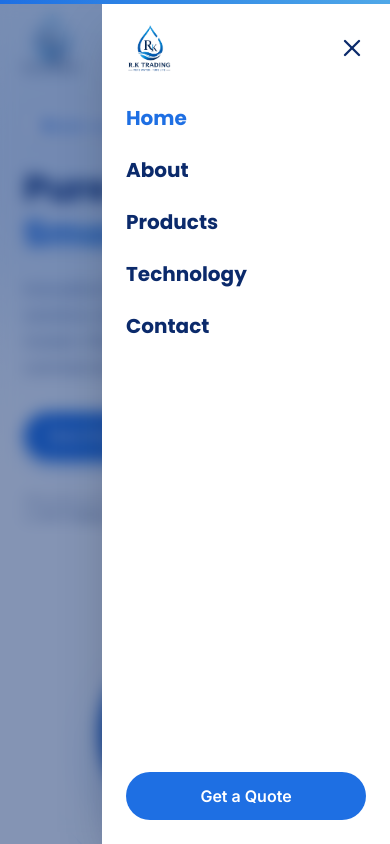
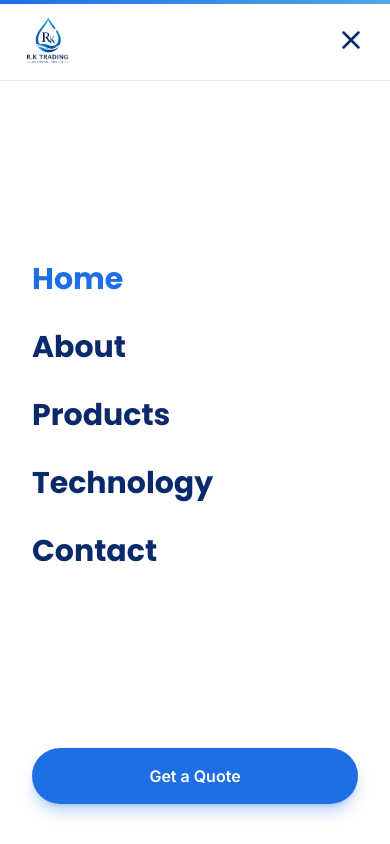
Before and after one commit to neelshh158-cyber/rk-trading, a Next.js app: page / in a window 390 px wide. Both pictures are taken after a click on the button "Open menu". Shown: the top 844 px of the page. Built offline with nearby package versions, Linux system fonts and the light colour scheme.

Commit message:
Fix mobile menu full-screen coverage on iOS Safari

```diff
--- a/src/components/Navbar.js
+++ b/src/components/Navbar.js
@@ -98,31 +98,24 @@ export default function Navbar() {
         </button>
       </nav>
 
-      {/* Mobile slide-in menu */}
+      {/* Mobile full-screen menu */}
       <AnimatePresence>
         {open && (
-          <motion.div
-            initial={{ opacity: 0 }}
-            animate={{ opacity: 1 }}
-            exit={{ opacity: 0 }}
-            className="fixed inset-0 z-[60] bg-navy/50 backdrop-blur-sm md:hidden"
-            onClick={() => setOpen(false)}
-          >
           <motion.div
             initial={{ x: "100%" }}
             animate={{ x: 0 }}
             exit={{ x: "100%" }}
-              transition={{ type: "spring", damping: 25, stiffness: 200 }}
-              className="absolute right-0 top-0 flex h-full w-72 max-w-[80%] flex-col bg-white p-6 shadow-2xl"
-              onClick={(e) => e.stopPropagation()}
+            transition={{ type: "tween", duration: 0.3, ease: "easeOut" }}
+            style={{ height: "100dvh" }}
+            className="fixed inset-0 z-[100] flex w-full flex-col bg-white md:hidden"
           >
-              {/* Menu header: logo + close */}
-              <div className="mb-8 flex items-center justify-between">
+            {/* Header: logo + close */}
+            <div className="flex items-center justify-between border-b border-navy/10 px-6 py-4">
               <Image
                 src="/logo.png"
                 alt="R.K Trading"
-                  width={90}
-                  height={90}
+                width={100}
+                height={100}
                 className="h-12 w-auto object-contain"
               />
               <button
@@ -130,39 +123,42 @@ export default function Navbar() {
                 className="text-navy"
                 aria-label="Close menu"
               >
-                  <X size={28} />
+                <X size={30} />
               </button>
             </div>
 
-              <ul className="flex flex-col gap-6">
+            {/* Links */}
+            <div className="flex flex-1 flex-col justify-center gap-8 px-8">
               {links.map((link, i) => (
-                  <motion.li
+                <motion.div
                   key={link.name}
                   initial={{ opacity: 0, x: 30 }}
                   animate={{ opacity: 1, x: 0 }}
-                    transition={{ delay: 0.1 + i * 0.07 }}
+                  transition={{ delay: 0.08 + i * 0.06 }}
                 >
                   <Link
                     href={link.href}
                     onClick={() => setOpen(false)}
-                      className={`font-display text-xl font-bold ${
+                    className={`font-display text-3xl font-bold ${
                       pathname === link.href ? "text-royal" : "text-navy"
                     }`}
                   >
                     {link.name}
                   </Link>
-                  </motion.li>
+                </motion.div>
               ))}
-              </ul>
+            </div>
 
+            {/* CTA */}
+            <div className="px-8 pb-10">
               <Link
                 href="/contact"
                 onClick={() => setOpen(false)}
-                className="mt-auto rounded-full bg-royal px-5 py-3 text-center font-body font-semibold text-white"
+                className="block rounded-full bg-royal px-6 py-4 text-center font-body text-base font-semibold text-white shadow-lg shadow-royal/30"
               >
                 Get a Quote
               </Link>
-            </motion.div>
+            </div>
           </motion.div>
         )}
       </AnimatePresence>
```
Lines whose indentation alone changed are shown as unchanged.
